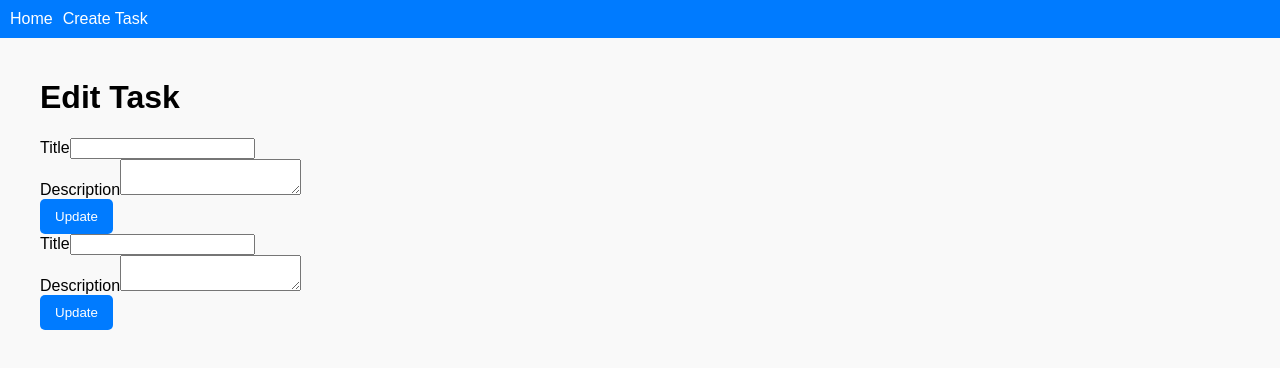
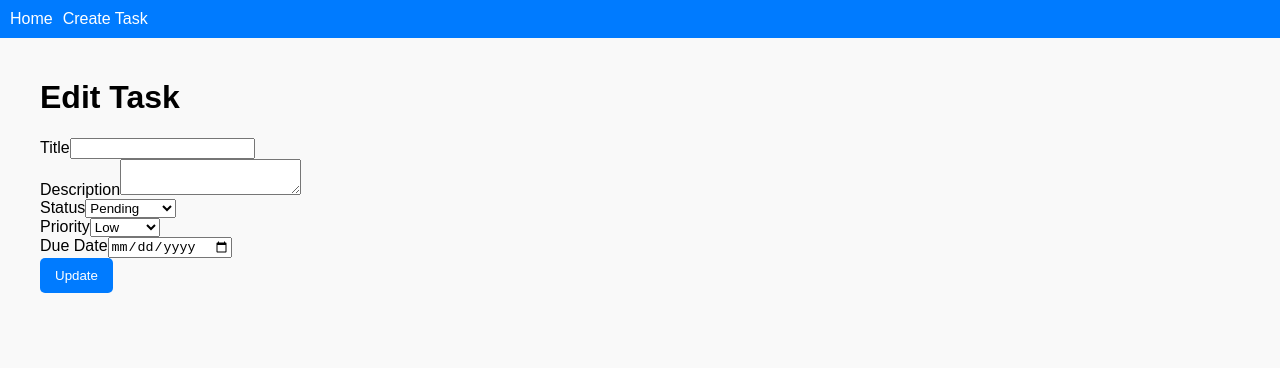
Before and after one commit to brianzakariyahusein/task-management, a React (Vite) app in the folder frontend/: page /edit/1 in a window 1280 px wide. Shown: the top 368 px of the page. Built offline with nearby package versions, Linux system fonts and the light colour scheme; no server answers.

Commit message:
Mengupdate beberapa komponen agar bisa digunakan

```diff
--- a/frontend/src/components/TaskList.jsx
+++ b/frontend/src/components/TaskList.jsx
@@ -1,22 +1,28 @@
-import React from 'react';
-import { Link } from 'react-router-dom';
-import api from '../services/api';
+import React, { useEffect, useState } from "react";
+import { Link } from "react-router-dom";
+import api from "../services/api";
 
 const TaskList = ({ tasks, fetchTasks }) => {
   const handleDelete = async (id) => {
-    if (window.confirm('Are you sure you want to delete this task?')) {
-      await api.delete(`/tasks/${id}`);
-      fetchTasks(); // Refresh the task list
+    if (window.confirm("Are you sure you want to delete this task?")) {
+      try {
+        await api.delete(`/tasks/${id}`);
+        fetchTasks(); // Refresh the task list
+      } catch (error) {
+        console.error("Error deleting task:", error);
+      }
     }
   };
 
   return (
     <div>
       {tasks.map((task) => (
-        <div key={task.id} style={{ border: '1px solid #ddd', padding: '10px', marginBottom: '10px' }}>
+        <div key={task.id} className="task-card">
           <h3>{task.title}</h3>
           <p>{task.description}</p>
-          <Link to={`/edit/${task.id}`} style={{ marginRight: '10px' }}>Edit</Link>
+          <Link to={`/edit/${task.id}`} style={{ marginRight: "10px" }}>
+            Edit
+          </Link>
           <button onClick={() => handleDelete(task.id)}>Delete</button>
         </div>
       ))}
@@ -24,4 +30,28 @@ const TaskList = ({ tasks, fetchTasks }) => {
   );
 };
 
-export default TaskList;
+const Home = () => {
+  const [tasks, setTasks] = useState([]);
+
+  const fetchTasks = async () => {
+    try {
+      const response = await api.get("/tasks");
+      setTasks(response.data);
+    } catch (error) {
+      console.error("Error fetching tasks:", error);
+    }
+  };
+
+  useEffect(() => {
+    fetchTasks();
+  }, []);
+
+  return (
+    <div className="container">
+      <h1>Task List</h1>
+      <TaskList tasks={tasks} fetchTasks={fetchTasks} />
+    </div>
+  );
+};
+
+export default Home;
--- a/frontend/src/pages/CreateTask.jsx
+++ b/frontend/src/pages/CreateTask.jsx
@@ -1,32 +1,57 @@
 import React, { useState } from 'react';
 import api from '../services/api';
-import TaskForm from '../components/TaskForm';
 
 const CreateTask = () => {
-  const [title, setTitle] = useState('');
-  const [description, setDescription] = useState('');
+  const [title, setTitle] = useState("");
+  const [description, setDescription] = useState("");
+  const [status, setStatus] = useState("Pending");
+  const [priority, setPriority] = useState("low");
+  const [dueDate, setDueDate] = useState("");
 
   const handleSubmit = async (e) => {
     e.preventDefault();
-    if (!title.trim() || !description.trim()) {
-      alert('Title and description are required!');
-      return;
+    try {
+      await api.post("/tasks", { title, description, status, priority, dueDate });
+      alert("Task created!");
+    } catch (error) {
+      console.error("Error creating task:", error);
     }
-    await api.post('/tasks', { title, description });
-    alert('Task created!');
   };
 
   return (
     <div className="container">
       <h1>Create Task</h1>
-      <TaskForm
-        title={title}
-        description={description}
-        setTitle={setTitle}
-        setDescription={setDescription}
-        handleSubmit={handleSubmit}
-        buttonText="Create"
-      />
+      <form onSubmit={handleSubmit}>
+        <div>
+          <label>Title</label>
+          <input type="text" value={title} onChange={(e) => setTitle(e.target.value)} required />
+        </div>
+        <div>
+          <label>Description</label>
+          <textarea value={description} onChange={(e) => setDescription(e.target.value)} />
+        </div>
+        <div>
+          <label>Status</label>
+          <select value={status} onChange={(e) => setStatus(e.target.value)}>
+            <option value="Pending">Pending</option>
+            <option value="In Progress">In Progress</option>
+            <option value="Completed">Completed</option>
+          </select>
+        </div>
+        <div>
+          <label>Priority</label>
+          <select value={priority} onChange={(e) => setPriority(e.target.value)}>
+            <option value="low">Low</option>
+            <option value="medium">Medium</option>
+            <option value="high">High</option>
+          </select>
+        </div>
+        <div>
+          <label>Due Date</label>
+          <input type="date" value={dueDate} onChange={(e) => setDueDate(e.target.value)} />
+        </div>
+        <button type="submit">Create</button>
+      </form>
     </div>
   );
 };
--- a/frontend/src/pages/EditTask.jsx
+++ b/frontend/src/pages/EditTask.jsx
@@ -1,19 +1,29 @@
 import React, { useState, useEffect } from "react";
 import { useParams, useNavigate } from "react-router-dom";
 import api from "../services/api";
-import TaskForm from "../components/TaskForm";
 
 const EditTask = () => {
   const { id } = useParams();
   const navigate = useNavigate();
   const [title, setTitle] = useState("");
   const [description, setDescription] = useState("");
+  const [status, setStatus] = useState("Pending");
+  const [priority, setPriority] = useState("low");
+  const [dueDate, setDueDate] = useState("");
 
   useEffect(() => {
     const fetchTask = async () => {
-      const response = await api.get(`/tasks/${id}`);
-      setTitle(response.data.title);
-      setDescription(response.data.description);
+      try {
+        const response = await api.get(`/tasks/${id}`);
+        const { title, description, status, priority, dueDate } = response.data;
+        setTitle(title);
+        setDescription(description || "");
+        setStatus(status || "Pending");
+        setPriority(priority || "low");
+        setDueDate(dueDate ? new Date(dueDate).toISOString().split("T")[0] : "");
+      } catch (error) {
+        console.error("Error fetching task:", error);
+      }
     };
 
     fetchTask();
@@ -21,37 +31,46 @@ const EditTask = () => {
 
   const handleSubmit = async (e) => {
     e.preventDefault();
-    await api.put(`/tasks/${id}`, { title, description });
-    alert("Task updated!");
-    navigate("/");
+    try {
+      await api.put(`/tasks/${id}`, { title, description, status, priority, dueDate });
+      alert("Task updated!");
+      navigate("/");
+    } catch (error) {
+      console.error("Error updating task:", error);
+    }
   };
 
   return (
     <div className="container">
       <h1>Edit Task</h1>
-      <TaskForm
-        title={title}
-        description={description}
-        setTitle={setTitle}
-        setDescription={setDescription}
-        handleSubmit={handleSubmit}
-        buttonText="Update"
-      />
       <form onSubmit={handleSubmit}>
         <div>
           <label>Title</label>
-          <input
-            type="text"
-            value={title}
-            onChange={(e) => setTitle(e.target.value)}
-          />
+          <input type="text" value={title} onChange={(e) => setTitle(e.target.value)} required />
         </div>
         <div>
           <label>Description</label>
-          <textarea
-            value={description}
-            onChange={(e) => setDescription(e.target.value)}
-          />
+          <textarea value={description} onChange={(e) => setDescription(e.target.value)} />
+        </div>
+        <div>
+          <label>Status</label>
+          <select value={status} onChange={(e) => setStatus(e.target.value)}>
+            <option value="Pending">Pending</option>
+            <option value="In Progress">In Progress</option>
+            <option value="Completed">Completed</option>
+          </select>
+        </div>
+        <div>
+          <label>Priority</label>
+          <select value={priority} onChange={(e) => setPriority(e.target.value)}>
+            <option value="low">Low</option>
+            <option value="medium">Medium</option>
+            <option value="high">High</option>
+          </select>
+        </div>
+        <div>
+          <label>Due Date</label>
+          <input type="date" value={dueDate} onChange={(e) => setDueDate(e.target.value)} />
         </div>
         <button type="submit">Update</button>
       </form>
--- a/frontend/src/pages/Home.jsx
+++ b/frontend/src/pages/Home.jsx
@@ -5,19 +5,23 @@ import TaskList from "../components/TaskList";
 const Home = () => {
   const [tasks, setTasks] = useState([]);
 
-  useEffect(() => {
-    const fetchTasks = async () => {
+  const fetchTasks = async () => {
+    try {
       const response = await api.get("/tasks");
       setTasks(response.data);
-    };
+    } catch (error) {
+      console.error("Error fetching tasks:", error);
+    }
+  };
 
+  useEffect(() => {
     fetchTasks();
   }, []);
 
   return (
     <div className="container">
       <h1>Task List</h1>
-      <TaskList tasks={tasks} />
+      <TaskList tasks={tasks} fetchTasks={fetchTasks} />
     </div>
   );
 };
--- a/frontend/src/styles/global.css
+++ b/frontend/src/styles/global.css
@@ -23,3 +23,24 @@ body {
   button:hover {
     background-color: #0056b3;
   }
+
+  .task-card {
+    border: 1px solid #ddd;
+    padding: 10px;
+    margin-bottom: 10px;
+    border-radius: 5px;
+    background-color: #fff;
+  }
+
+  .task-card h3 {
+    margin: 0;
+    font-size: 18px;
+  }
+
+  .task-card p {
+    margin: 5px 0;
+  }
+
+  .task-card button {
+    margin-left: 10px;
+  }
```
